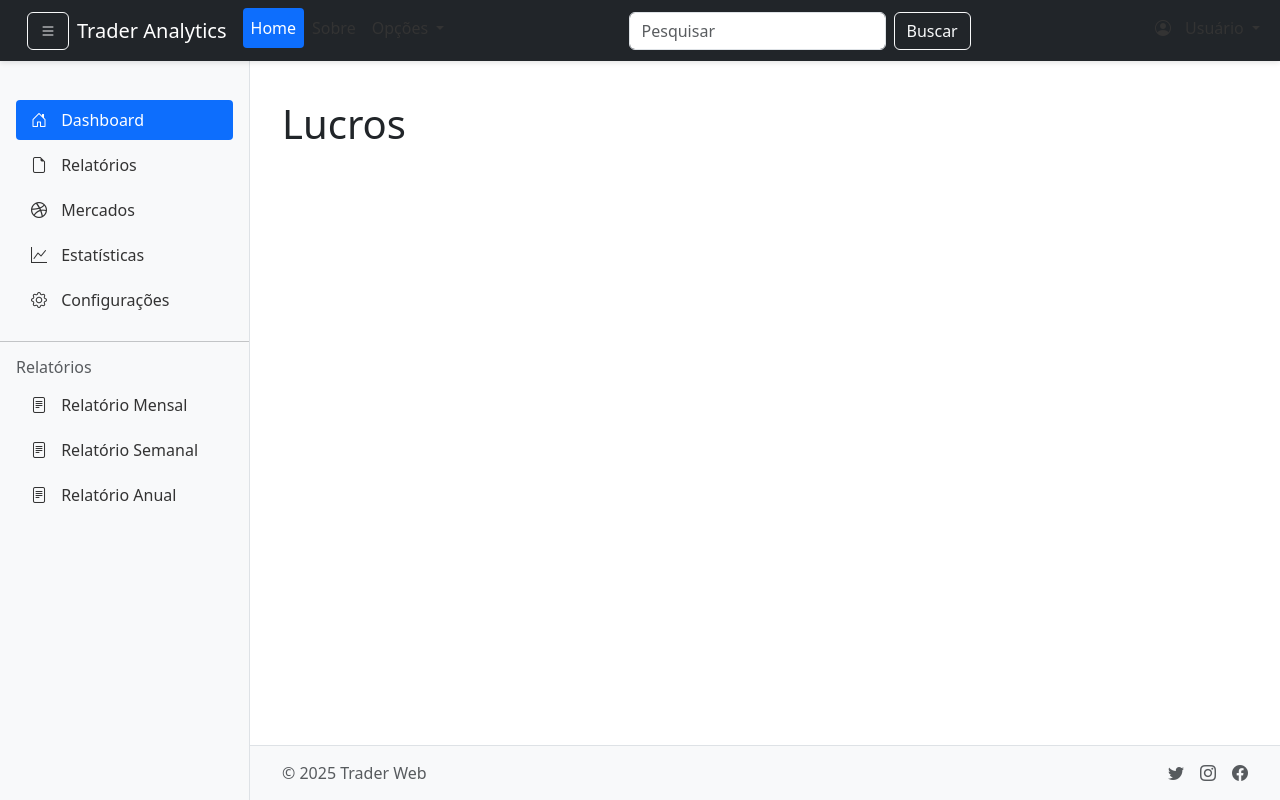
After one commit to RodResq/trader-web, a Django app: page /analytics/lucros/ in a window 1280 px wide. The commit adds this page. Run offline with Django 5.2, Linux system fonts and the light colour scheme; some libraries are stand-ins or nearby versions.

Commit message:
quinta 1st

```diff
--- /dev/null
+++ b/analytics/urls.py
@@ -0,0 +1,9 @@
+from django.urls import path
+from .views import lucros, eventos
+
+app_name = 'analytics'
+
+urlpatterns = [
+    path('lucros/', lucros, name='lucros'),
+    path('eventos/', eventos, name='eventos')
+]
--- a/analytics/views.py
+++ b/analytics/views.py
@@ -5,3 +5,15 @@ from analytics.models import VwConsultaMercadoSf
 def index(request):
     mercados = VwConsultaMercadoSf.objects.all().order_by("-home_actual")
     return render(request, 'analytics/index.html', {'mercados': mercados})
+
+
+def evento(request, id_evento):
+    return render(request, 'analytics/resultado.html', {'id_evento': id_evento})
+
+
+def lucros(request):
+    return render(request, 'analytics/lucros.html')
+
+
+def eventos(request):
+    return render(request, 'analytics/eventos/eventos.html')
--- a/setup/static/styles/index.css
+++ b/setup/static/styles/index.css
@@ -110,3 +110,17 @@ body {
   .status-close {
     background-color: #f00000;
   }
+
+  /* Estilos para cards clicáveis */
+  a .card {
+    transition: transform 0.2s ease, box-shadow 0.3s ease;
+  }
+
+  a:hover .card {
+    transform: translateY(-5px);
+    box-shadow: 0 .5rem 1rem rgba(0,0,0,.15)!important;
+  }
+
+  a:active .card {
+    transform: translateY(-2px);
+  }
--- a/setup/urls.py
+++ b/setup/urls.py
@@ -16,10 +16,12 @@ Including another URLconf
 """
 from django.contrib import admin
 from django.urls import path, include
-from analytics.views import index
+from analytics.views import index, evento, lucros
 
 urlpatterns = [
     path('admin/', admin.site.urls),
     path('__debug__/', include('debug_toolbar.urls')),
-    path('', index),
+    path('', index, name='index'),
+    path('resultado/<int:id_evento>', evento, name='evento'),
+    path('analytics/', include('analytics.urls')),
 ]
--- /dev/null
+++ b/templates/analytics/lucros.html
@@ -0,0 +1,9 @@
+{% extends "analytics/base.html" %}
+{% load static %}
+{% block content %}
+<div class="main-content">
+    <div class="container-fluid">
+        <h1 class="mt-4 mb-4">Lucros</h1>
+    </div>
+</div>
+{% endblock %}
```
Also changed, not shown: templates/analytics/eventos/eventos.html (added, +9 -0 lines), templates/analytics/index.html (+6 -2 lines), templates/analytics/resultado.html (added, +9 -0 lines).
